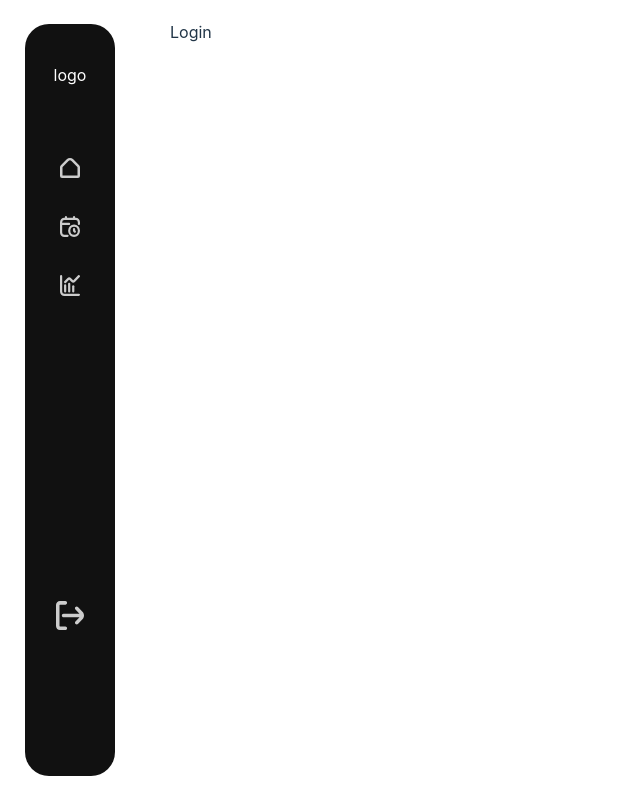
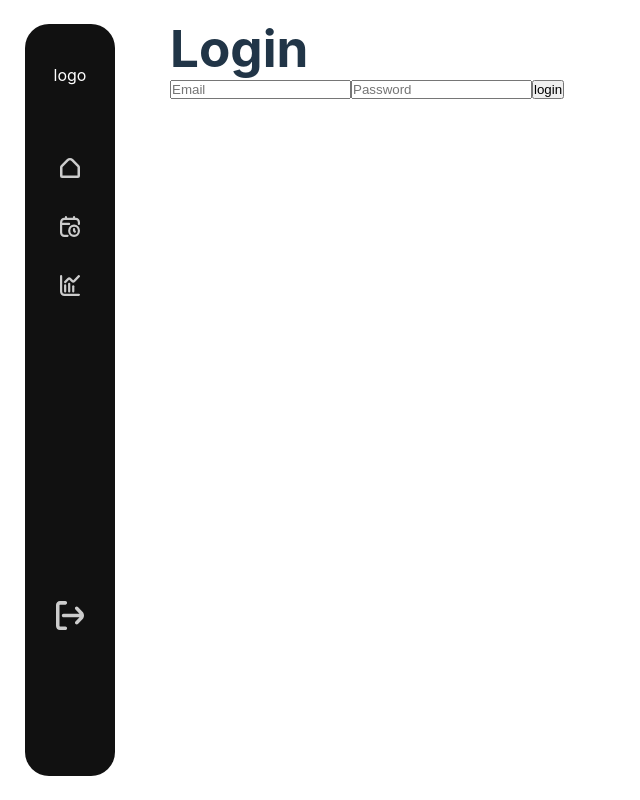
Before and after one commit to AbrahamEsc1911/FRONT-ACCESS-CONTROL, a React (Vite) app: page /login in a window 1280 px wide. Shown: the whole page, without its empty margins (0-640 px from the left). Built offline with nearby package versions, Linux system fonts and the light colour scheme.

Commit message:
feat: inputs and funtions to login created

```diff
--- a/package.json
+++ b/package.json
@@ -10,6 +10,7 @@
     "preview": "vite preview"
   },
   "dependencies": {
+    "jwt-decode": "^4.0.0",
     "react": "^18.3.1",
     "react-dom": "^18.3.1",
     "react-router-dom": "^6.26.2"
--- a/src/views/Login/Login.css
+++ b/src/views/Login/Login.css
@@ -0,0 +1,3 @@
+.hidden-content {
+    display: none;
+}
--- a/src/views/Login/Login.jsx
+++ b/src/views/Login/Login.jsx
@@ -1,8 +1,68 @@
-import React from 'react'
+import './Login.css'
+import React, { useState } from 'react'
+import { jwtDecode } from "jwt-decode";
+import { CInputs } from '../../components/CInputs/CInputs'
+import { login } from '../../Services/auth.services'
+import { useNavigate } from 'react-router-dom'
 
 const Login = () => {
+
+  const [credentials, setCredentials] = useState(
+    {
+      email: "",
+      password: ""
+    }
+  )
+  const [valuesRequired, setValuesRequired] = useState(false)
+  const [passwordIncorrect, setPasswordIncorrect] = useState(false)
+  const navigate = useNavigate()
+  const [credentialsIncorrect, setCredentialsIncorrect] = useState(false)
+
+  const handleChange = (e) => {
+    setCredentials((prevState) => ({
+      ...prevState,
+      [e.target.name]: e.target.value,
+    }))
+  }
+
+  const loggin = async () => {
+    if (!credentials.email || !credentials.password) {
+      setValuesRequired(true)
+      setPasswordIncorrect(false)
+    } else if (credentials.password.length < 8 || credentials.password.length > 12) {
+      setPasswordIncorrect(true)
+      setValuesRequired(false)
+    } else {
+      setValuesRequired(false)
+      setPasswordIncorrect(false)
+
+      const response = await login(credentials)
+      console.log(response)
+      if (response.success) {
+        const tokenDecoded = jwtDecode(response.token);
+        const passport = {
+          token: response.token,
+          tokenData: tokenDecoded
+        };
+        localStorage.setItem("passport", JSON.stringify(passport))
+        navigate('/home')
+        setCredentialsIncorrect(false)
+      } else {
+        setCredentialsIncorrect(true)
+      }
+    }
+  }
+
   return (
-    <div>Login</div>
+    <>
+      <h1>Login</h1>
+      <CInputs type='text' placeholder='Email' name='email' onChange={handleChange} />
+      <CInputs type='password' placeholder='Password' name='password' onChange={handleChange} />
+      <p className={valuesRequired ? '' : 'hidden-content'}>Email and password are required</p>
+      <p className={passwordIncorrect ? '' : 'hidden-content'}>password incorrect</p>
+      <p className={credentialsIncorrect ? '' : 'hidden-content'}>Email or pasword invalid</p>
+      <CInputs type='button' value='login' name='login' onClick={loggin} />
+    </>
   )
 }
 
```
Also changed, not shown: 1 other file (tests, documents, lock files or other folders).
